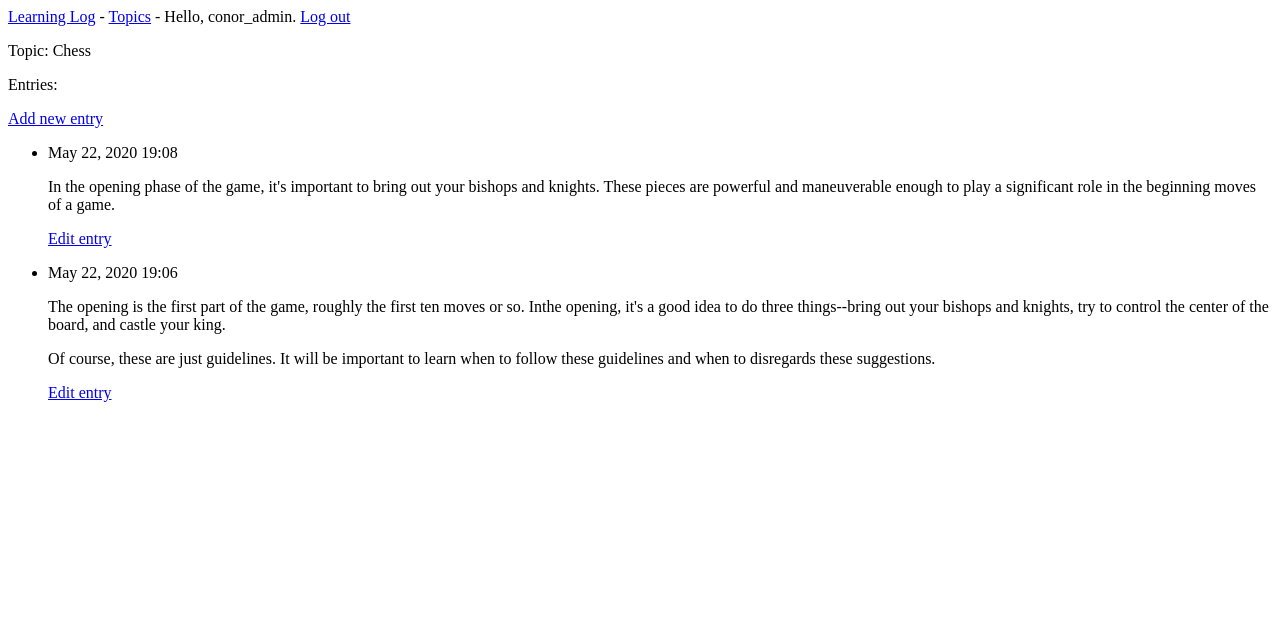
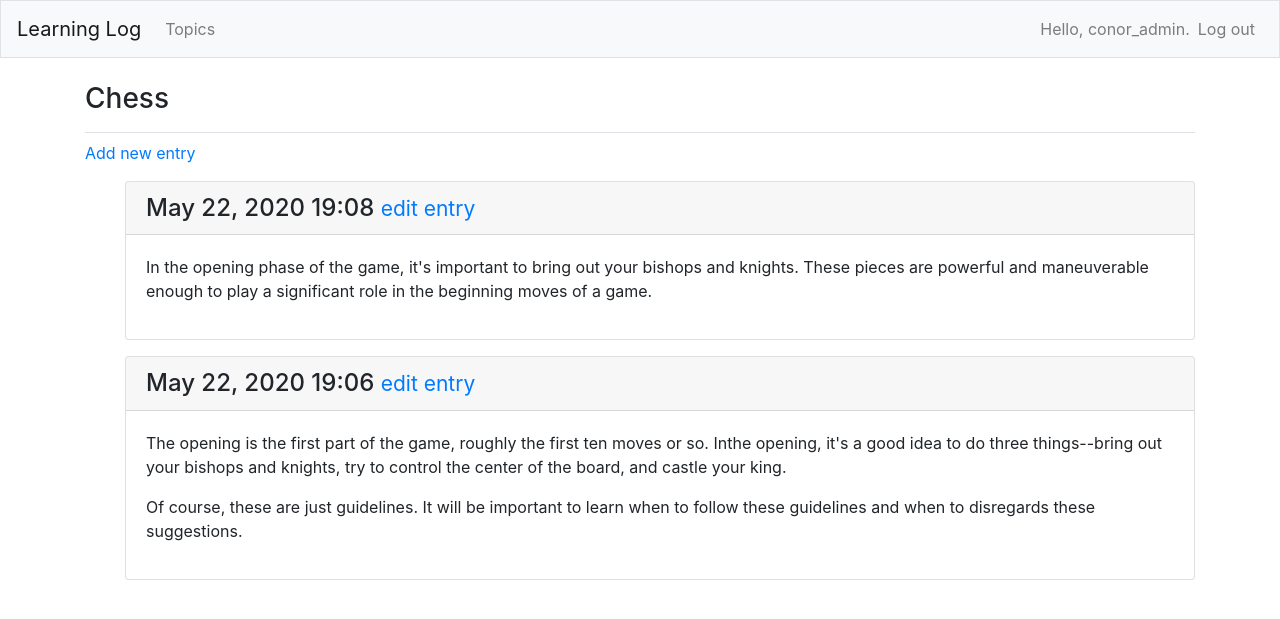
Before and after one commit to conoromahony/learning_log, a Django app: page /topics/1/ in a window 1280 px wide. Shown: the top 619 px of the page. Run offline with Django 3.2, Linux system fonts and the light colour scheme; a user stored in the database is signed in; data comes from the database, SQL or seed files in the repository; both versions use the stored data as it was after the commit; some libraries are stand-ins or nearby versions.

Commit message:
User bootstrap to add styling to the app

```diff
--- a/learning_log/settings.py
+++ b/learning_log/settings.py
@@ -35,7 +35,10 @@ INSTALLED_APPS = [
     'learning_logs',
     'users',
 
-   # Default django apps.
+    # Third party apps.
+    'bootstrap4',
+
+    # Default django apps.
     'django.contrib.admin',
     'django.contrib.auth',
     'django.contrib.contenttypes',
--- a/learning_logs/templates/learning_logs/base.html
+++ b/learning_logs/templates/learning_logs/base.html
@@ -1,13 +1,63 @@
-<p>
-  <a href="{% url 'learning_logs:index' %}">Learning Log</a> -
-  <a href="{% url 'learning_logs:topics' %}">Topics</a> -
-  {% if user.is_authenticated %}
-    Hello, {{ user.username }}.
-    <a href="{% url 'users:logout' %}">Log out</a>
-  {% else %}
-    <a href="{% url 'users:register' %}">Register</a> -
-    <a href="{% url 'users:login' %}">Log in</a>
-  {% endif %}
-</p>
+{% load bootstrap4 %}
 
-{% block content %}{% endblock content %}
+<!doctype html>
+<html lang="en">
+<head>
+  <meta charset="utf-8">
+  <meta name="viewport" content="width=device-width, initial-scale=1,
+    shrink-to-fit=no">
+  <title>Learning Log</title>
+
+  {% bootstrap_css %}
+  {% bootstrap_javascript jquery='full' %}
+
+</head>
+<body>
+
+  <nav class="navbar navbar-expand-md navbar-light bg-light mb-4 border">
+
+    <a class="navbar-brand" href="{% url 'learning_logs:index'%}">
+        Learning Log</a>
+
+    <button class="navbar-toggler" type="button" data-toggle="collapse"
+        data-target="#navbarCollapse" aria-controls="navbarCollapse"
+        aria-expanded="false" aria-label="Toggle navigation">
+      <span class="navbar-toggler-icon"></span></button>
+    <div class="collapse navbar-collapse" id="navbarCollapse">
+      <ul class="navbar-nav mr-auto">
+        <li class="nav-item">
+          <a class="nav-link" href="{% url 'learning_logs:topics'%}">
+              Topics</a></li>
+      </ul>
+      <ul class="navbar-nav ml-auto">
+        {% if user.is_authenticated %}
+          <li class="nav-item">
+            <span class="navbar-text"}">Hello, {{ user.username }}.</span>
+          </li>
+          <li class="nav-item">
+            <a class="nav-link" href="{% url 'users:logout' %}">Log out</a>
+          </li>
+        {% else %}
+          <li class="nav-item">
+            <a class="nav-link" href="{% url 'users:register' %}">Register</a>
+          </li>
+          <li class="nav-item">
+            <a class="nav-link" href="{% url 'users:login' %}">Log in</a></li>
+        {% endif %}
+      </ul>
+    </div>
+
+  </nav>
+
+  <main role="main" class="container">
+    <div class="pb-2 mb-2 border-bottom">
+      {% block page_header %}{% endblock page_header %}
+    </div>
+    <div>
+      {% block content %}{% endblock content %}
+    </div>
+  </main>
+
+</body>
+
+</html>
--- a/learning_logs/templates/learning_logs/topic.html
+++ b/learning_logs/templates/learning_logs/topic.html
@@ -1,26 +1,28 @@
 {% extends 'learning_logs/base.html' %}
 
+{% block page_header %}
+  <h3>{{ topic }}</h3>
+{% endblock page_header %}
+
 {% block content %}
-
-  <p>Topic: {{ topic }}</p>
-
-  <p>Entries:</p>
   <p>
     <a href="{% url 'learning_logs:new_entry' topic.id %}">Add new entry</a>
   </p>
 
   <ul>
   {% for entry in entries %}
-    <li>
-      <p>{{ entry.date_added|date:'M d, Y H:i' }}</p>
-      <p>{{ entry.text|linebreaks }}</p>
-      <p>
-        <a href="{% url 'learning_logs:edit_entry' entry.id %}">Edit entry</a>
-      </p>
-    </li>
+    <div class="card mb-3">
+      <h4 class="card-header">
+        {{ entry.date_added|date:'M d, Y H:i' }}
+        <small><a href="{% url 'learning_logs:edit_entry' entry.id %}">
+            edit entry</a></small>
+      </h4>
+      <div class="card-body">
+        {{ entry.text|linebreaks }}
+      </div>
+    </div>
   {% empty %}
-    <li>There are no entries for this topic yet.</li>
+    <p>There are no entries for this topic yet.</p>
   {% endfor %}
-  </ul>
 
 {% endblock content %}
```
Also changed, not shown: learning_logs/templates/learning_logs/index.html (+17 -3 lines), learning_logs/templates/learning_logs/topics.html (+8 -7 lines), users/templates/registration/login.html (added, +22 -0 lines), db.sqlite3.
